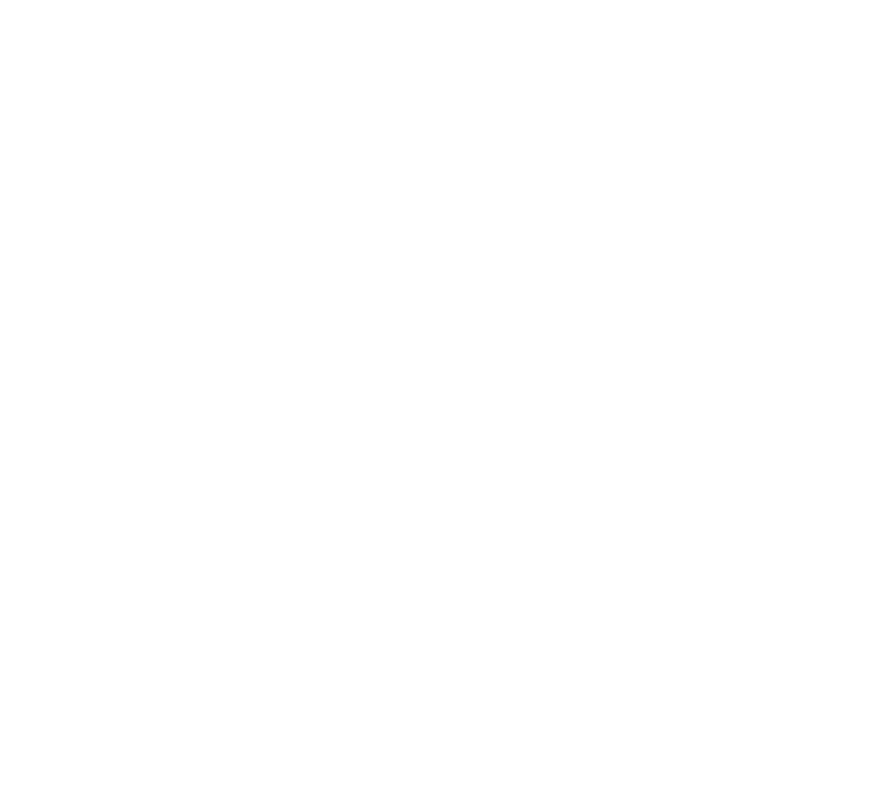
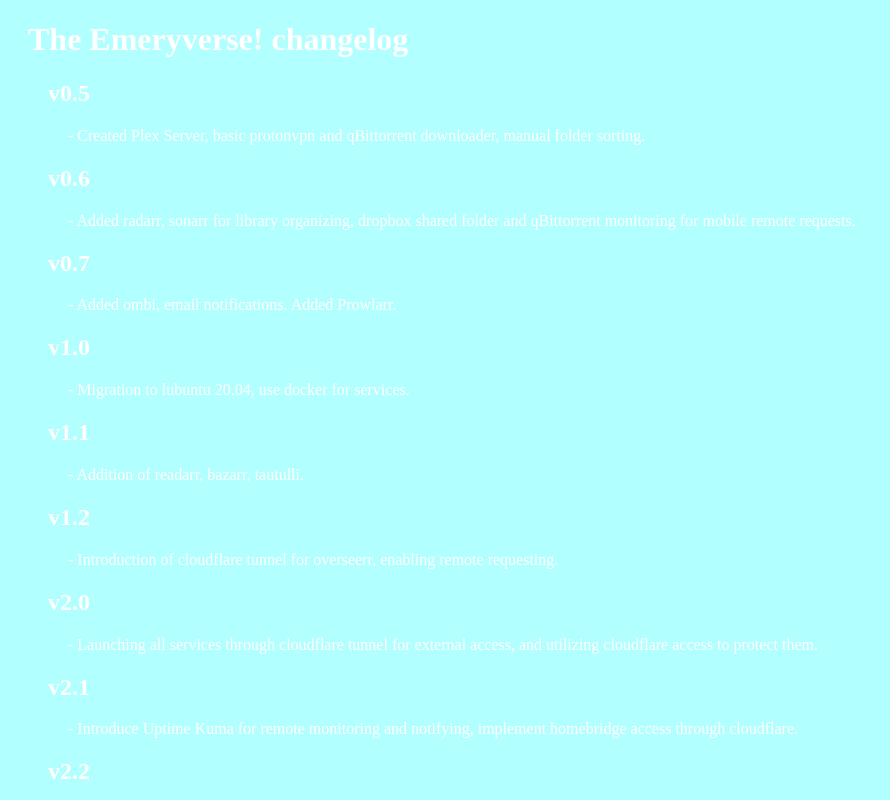
Before and after one commit to TheEmeryverse/changelog, a plain HTML site: page index.html in a window 1280 px wide. Shown: the top 800 px of the page, without its empty margins (0-890 px from the left). Drawn offline with Linux system fonts and the light colour scheme.

Commit message:
Update style.css

```diff
--- a/style.css
+++ b/style.css
@@ -1,5 +1,5 @@
 body {
-        background-color: rgba(102,1,255,255, .5);
+        background-color: rgba(102,255,255, .5);
 }
 
 h1 {
```
